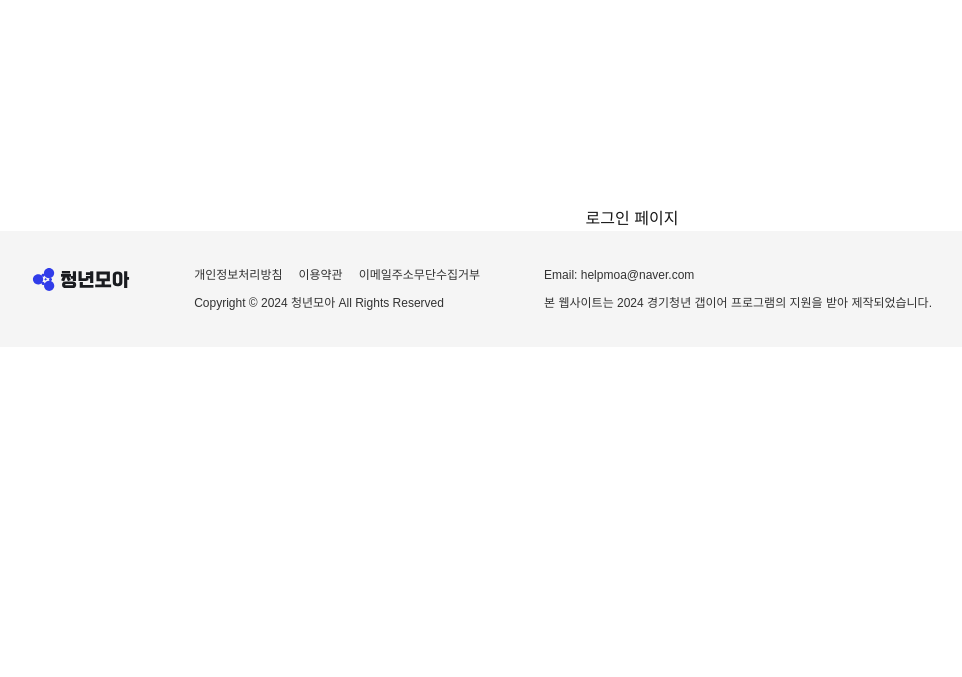
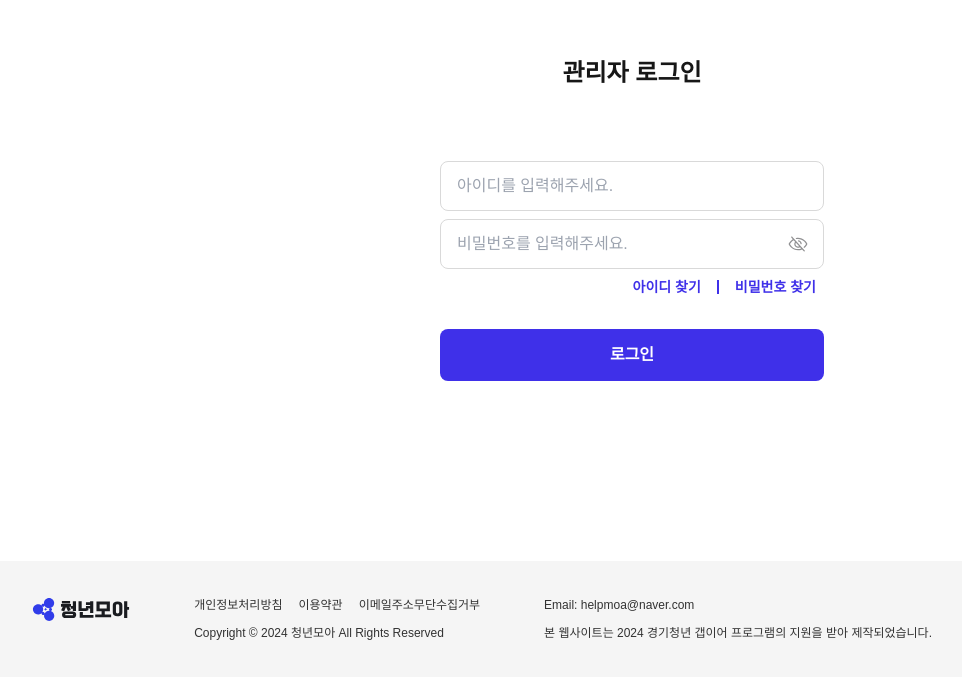
Before and after one commit to ez1n/youth-moa-admin, a Next.js app: page /login in a window 1280 px wide. Shown: the part 123-800 px from the top of the page, without its empty margins (8-970 px from the left). Built offline with nearby package versions, Linux system fonts and the light colour scheme.

Commit message:
feat: 로그인 페이지 UI 추가

```diff
--- a/src/app/login/page.tsx
+++ b/src/app/login/page.tsx
@@ -1,3 +1,94 @@
+"use client";
+
+import { ChangeEvent, useState } from "react";
+import { useRouter } from "next/navigation";
+
+import { Button } from "@/_components/common/Button";
+import { Input } from "@/_components/common/Input";
+import { Title } from "@/_components/common/Title";
+import { Alert } from "@/_components/common/Alert";
+
 export default function LoginPage() {
-  return <h1>로그인 페이지</h1>;
+  const router = useRouter();
+
+  const [isShowAlert, setIsShowAlert] = useState(false);
+  const [errorMessage, setErrorMessage] = useState("");
+  const [user, setUser] = useState({
+    email: "",
+    password: "",
+  });
+
+  const handleChangeValue = (e: ChangeEvent<HTMLInputElement>) => {
+    const { name, value } = e.target;
+    setUser((prev) => ({ ...prev, [name]: value }));
+  };
+
+  const handleLogin = () => {
+    if (!user.email || !user.password) {
+      setErrorMessage(
+        !user.email ? "아이디를 입력해주세요." : "비밀번호를 입력해주세요."
+      );
+      setIsShowAlert(true);
+      return;
+    }
+
+    setErrorMessage("");
+    // TODO: 로그인 api 연동
+    console.log("login");
+  };
+
+  return (
+    <section className="flex-1 flex flex-col items-center justify-center w-full px-5 py-12">
+      <Title title="관리자 로그인" />
+
+      <div className="my-9" />
+
+      <section className="flex flex-col w-full gap-2 max-w-96">
+        <Input
+          type="text"
+          placeholder="아이디를 입력해주세요."
+          name="email"
+          value={user.email}
+          onChange={handleChangeValue}
+        />
+        <Input
+          type="password"
+          placeholder="비밀번호를 입력해주세요."
+          name="password"
+          value={user.password}
+          onChange={handleChangeValue}
+        />
+      </section>
+
+      <section className="w-full max-w-96 flex items-center justify-end gap-2 text-blue mt-2">
+        <button
+          className="h-full px-2 text-sm font-semibold"
+          // TODO: 아이디 찾기 페이지로 이동
+          onClick={() => router.push("/")}
+        >
+          아이디 찾기
+        </button>
+        <span className="w-[2px] h-[14px] bg-blue" />
+        <button
+          className="h-full px-2 text-sm font-semibold"
+          // TODO: 비밀번호 찾기 페이지로 이동
+          onClick={() => router.push("/")}
+        >
+          비밀번호 찾기
+        </button>
+      </section>
+
+      <div className="my-4" />
+
+      <section className="flex flex-col w-full gap-2 max-w-96">
+        <Button className="h-[52px]" onClick={handleLogin}>
+          로그인
+        </Button>
+      </section>
+
+      {isShowAlert && (
+        <Alert message={errorMessage} onClick={() => setIsShowAlert(false)} />
+      )}
+    </section>
+  );
 }
```
